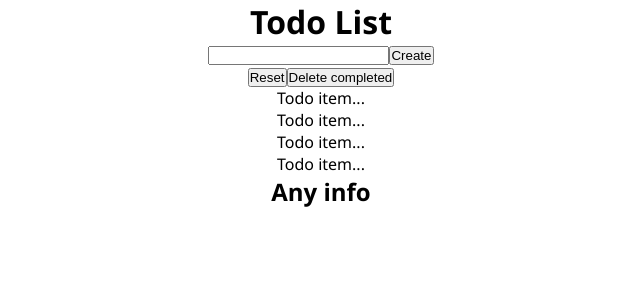
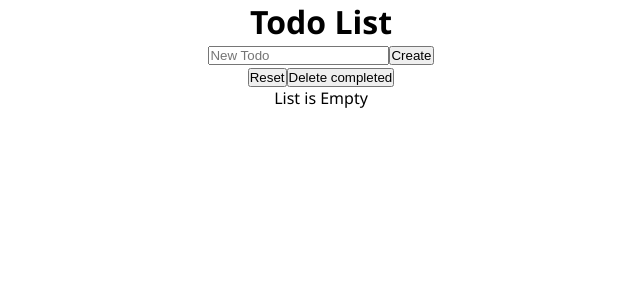
Before and after one commit to korotyshtatyana-cpu/24-todo-app-v1, a React (Create React App) app: page / in a window 1280 px wide. Shown: the top 300 px of the page, without its empty margins (319-959 px from the left). Built offline with nearby package versions, Linux system fonts and the light colour scheme.

Commit message:
add todo

```diff
--- a/src/components/CreateTodoForm.js
+++ b/src/components/CreateTodoForm.js
@@ -1,7 +1,29 @@
-function CreateTodoForm() {
+import { useState } from "react";
+
+function CreateTodoForm({ createTodo }) {
+  const [todoText, setTodoText] = useState("");
+
+  function onChangeTodoTextHandler(todoText) {
+    setTodoText(todoText);
+    console.log(todoText);
+  }
+
+  function onSubmitHandler(event) {
+    event.preventDefault();
+    createTodo(todoText);
+    setTodoText("");
+  }
+
   return (
-    <form onSubmit={() => {}}>
-      <input type="tetx"></input>
+    <form onSubmit={onSubmitHandler}>
+      <input
+        type="text"
+        placeholder="New Todo"
+        value={todoText}
+        onChange={(e) => {
+          onChangeTodoTextHandler(e.target.value);
+        }}
+      ></input>
       <button type="submit">Create</button>
     </form>
   );
--- a/src/components/Info.js
+++ b/src/components/Info.js
@@ -1,5 +1,9 @@
-function Info() {
-  return <h2>Any info</h2>;
+function Info({ listLength }) {
+  if (listLength == 0) {
+    return <p>List is Empty</p>;
+  } else {
+    return <p>Tou have {listLength} tasks</p>;
+  }
 }
 
 export default Info;
--- a/src/components/Todo.js
+++ b/src/components/Todo.js
@@ -1,23 +1,30 @@
-import TodoItem from "./TodoList";
+import TodoItem from "./TodoItem";
 import CreateTodoForm from "./CreateTodoForm";
 import Info from "./Info";
 import Actions from "./Actions";
+import { useState } from "react";
 
 function Todo() {
+  const [todoList, setTodoList] = useState([]);
+
+  function createTodoHandler(text) {
+    setTodoList([...todoList, { id: todoList.length, text: text, isCompleted: false }]);
+  }
+
   return (
     <>
       <h1>Todo List</h1>
 
-      <CreateTodoForm />
+      <CreateTodoForm createTodo={createTodoHandler} />
 
       <Actions />
+      <div>
+        {todoList.map((item) => {
+          return <TodoItem {...item} key={item.id} />;
+        })}
+      </div>
 
-      <TodoItem />
-      <TodoItem />
-      <TodoItem />
-      <TodoItem />
-
-      <Info />
+      <Info listLength={todoList.length} />
     </>
   );
 }
--- /dev/null
+++ b/src/components/TodoItem.js
@@ -0,0 +1,9 @@
+function TodoItem({ id, text, isCompleted }) {
+  return (
+    <>
+      <p>{text}</p>
+    </>
+  );
+}
+
+export default TodoItem;
--- a/src/components/TodoList.js
+++ /dev/null
@@ -1,9 +0,0 @@
-function TodoItem() {
-  return (
-    <>
-      <p>Todo item...</p>
-    </>
-  );
-}
-
-export default TodoItem;
```
